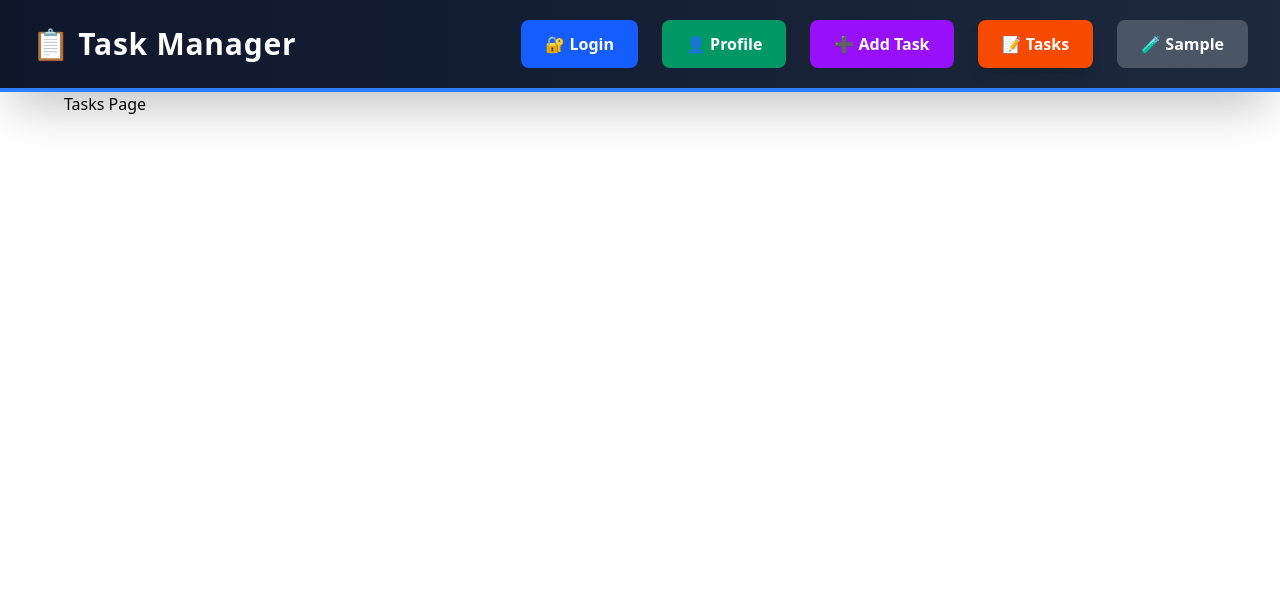
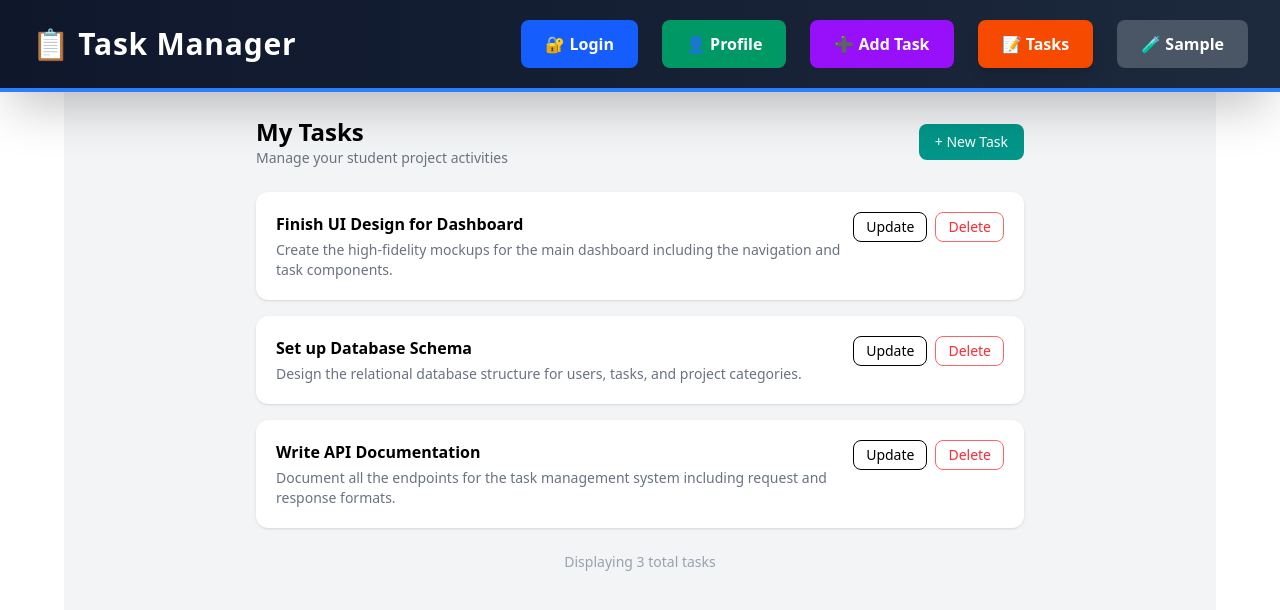
Before and after one commit to Task-Manager-Web-App/task-manager-frontend, a React app: page / in a window 1280 px wide. Shown: the top 610 px of the page. Built offline with nearby package versions, Linux system fonts and the light colour scheme; the HTML template or start-up script is replaced by a standard one.

Commit message:
Add My Task UI page

```diff
--- a/src/pages/tasks-pages/TasksPage.tsx
+++ b/src/pages/tasks-pages/TasksPage.tsx
@@ -1,10 +1,79 @@
-
-export default function TasksPage() {
-
+const TasksPage = () => {
+  const tasks = [
+    {
+      id: 1,
+      title: "Finish UI Design for Dashboard",
+      description:
+        "Create the high-fidelity mockups for the main dashboard including the navigation and task components.",
+    },
+    {
+      id: 2,
+      title: "Set up Database Schema",
+      description:
+        "Design the relational database structure for users, tasks, and project categories.",
+    },
+    {
+      id: 3,
+      title: "Write API Documentation",
+      description:
+        "Document all the endpoints for the task management system including request and response formats.",
+    },
+  ];
 
   return (
-    <div>
-      <h1>Tasks Page</h1>
+    <div className="bg-gray-100 min-h-screen p-6">
+      <div className="max-w-3xl mx-auto">
+        {/* Page Title */}
+        <div className="flex justify-between items-center mb-6">
+          <div>
+            <h1 className="text-2xl font-bold">My Tasks</h1>
+            <p className="text-gray-500 text-sm">
+              Manage your student project activities
+            </p>
+          </div>
+
+          {/* New Task Button */}
+          <a
+            href="/add-task"
+            className="bg-teal-600 text-white px-4 py-2 rounded-lg text-sm"
+          >
+            + New Task
+          </a>
+        </div>
+
+        {/* Task Cards */}
+        <div className="space-y-4">
+          {tasks.map((task) => (
+            <div
+              key={task.id}
+              className="bg-white p-5 rounded-xl shadow-sm flex justify-between items-start"
+            >
+              <div>
+                <h2 className="font-semibold">{task.title}</h2>
+                <p className="text-gray-500 text-sm mt-1">
+                  {task.description}
+                </p>
+              </div>
+
+              <div className="flex gap-2">
+                <button className="border px-3 py-1 rounded-lg text-sm">
+                  Update
+                </button>
+                <button className="border border-red-400 text-red-500 px-3 py-1 rounded-lg text-sm">
+                  Delete
+                </button>
+              </div>
+            </div>
+          ))}
+        </div>
+
+        {/* Footer Text */}
+        <p className="text-center text-gray-400 text-sm mt-6">
+          Displaying {tasks.length} total tasks
+        </p>
+      </div>
     </div>
   );
-}
+};
+
+export default TasksPage;
```
